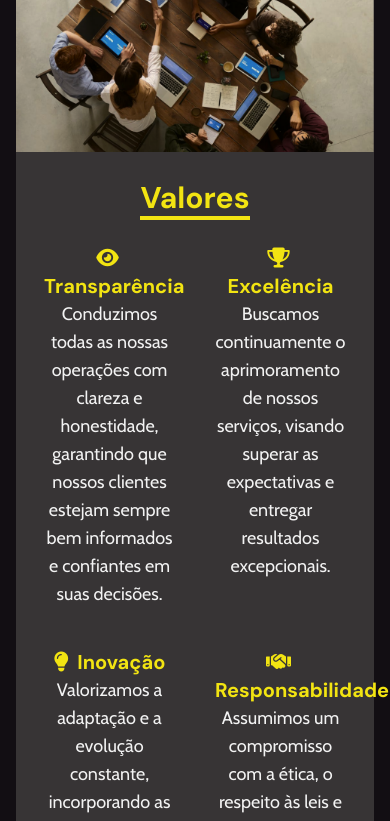
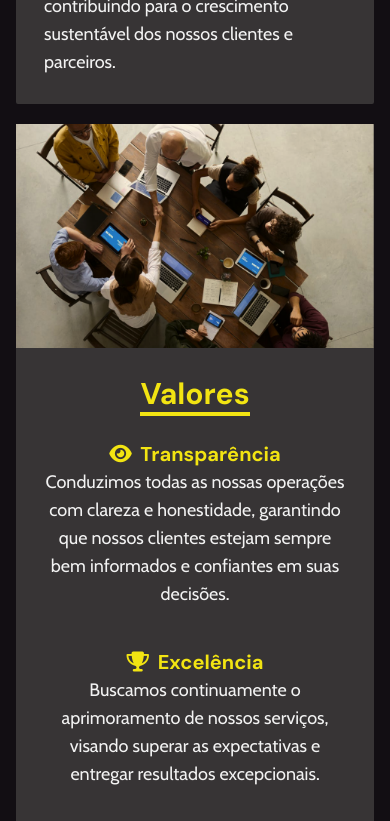
Before and after one commit to murilosopi/trimboli, a Vue app: page /quem-somos in a window 390 px wide. Shown: the part 2740-3561 px from the top of the page. Built offline with nearby package versions, Linux system fonts and the light colour scheme.

Commit message:
fix responsive behavior of the AboutCards

```diff
--- a/src/views/AboutView/fragments/AboutCards.vue
+++ b/src/views/AboutView/fragments/AboutCards.vue
@@ -1,5 +1,5 @@
 <template>
-  <div class="grid grid-cols-2 gap-5">
+  <div class="grid md:grid-cols-2 grid-cols-1 gap-5">
     <CardBox :img="images.mission" title="Missão">
       <p>
         Proporcionar soluções inovadoras e confiáveis em securitização, locação
@@ -18,8 +18,8 @@
       </p>
     </CardBox>
 
-    <CardBox :img="images.values" title="Valores" class="col-span-2">
-      <dl class="grid grid-cols-2 gap-10 text-center">
+    <CardBox :img="images.values" title="Valores" class="md:col-span-2">
+      <dl class="grid sm:grid-cols-2 gap-10 text-center">
         <div>
           <MainTitle tag="dt" class="text-xl">
             <i class="fa-solid fa-eye mr-1"></i>
```
